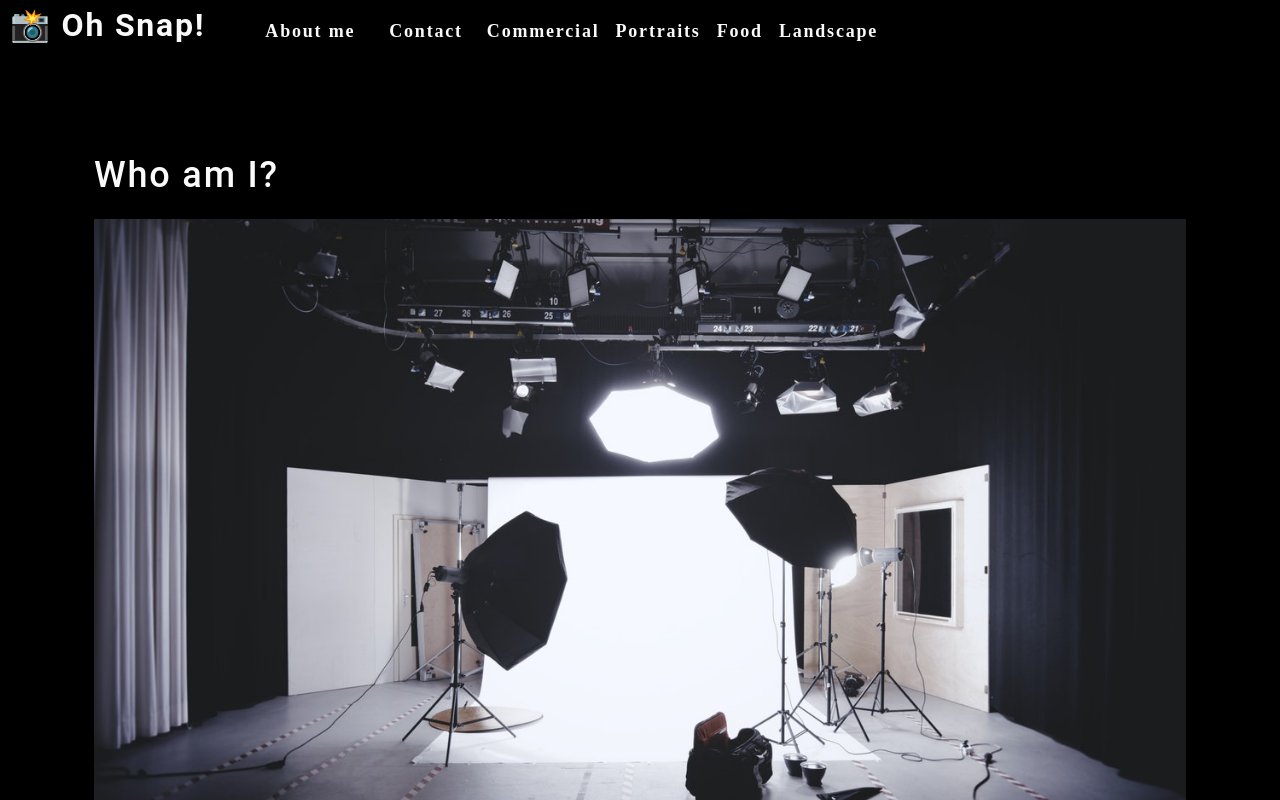
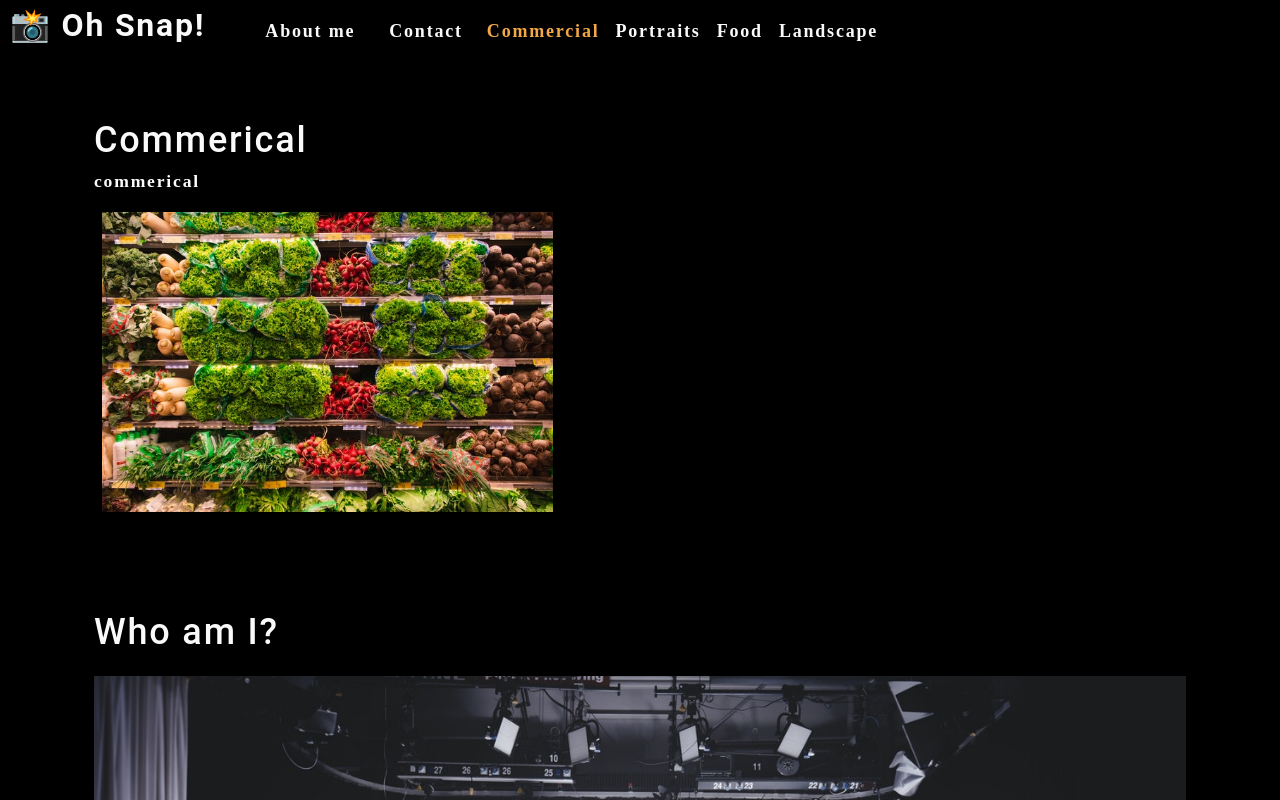
Before and after one commit to JPKashlak/photo-port, a React (Create React App) app: page / in a window 1280 px wide. Shown: the top 800 px of the page. Built offline with nearby package versions, Linux system fonts and the light colour scheme.

Commit message:
nav bar selection re-renders page

```diff
--- a/src/App.js
+++ b/src/App.js
@@ -1,14 +1,30 @@
-import React from 'react';
+import React, { useState } from 'react';
 import Nav from './components/Nav';
 import About from './components/About';
+import Gallery from './components/Gallery'
 
 function App() {
+  const [categories] = useState([
+    { name: 'commercial', description: 'Photos of grocery stores, food trucks, and other commercial projects'},
+    { name: 'portraits', description: 'Portraits of people in my life' },
+    { name: 'food', description: 'Delicious delicacies' },
+    { name: 'landscape', description: 'Fields, farmhouses, waterfalls, and the beauty of nature' }
+  ]);
+
+  const [currentCategory, setCurrentCategory] = useState(categories[0]);
 
   return (
-    <div className="App">
-      <Nav></Nav>
+    <div>
+      <Nav
+        categories={categories}
+        setCurrentCategory={setCurrentCategory}
+        currentCategory={currentCategory}
+      ></Nav>
       <main>
-        <About></About>
+        <div>
+          <Gallery></Gallery>
+          <About></About>
+        </div>
       </main>
     </div>
   );
--- /dev/null
+++ b/src/components/Gallery/index.js
@@ -0,0 +1,25 @@
+import React from 'react';
+import { capitalizeFirstLetter } from '../../utils/helpers';
+import photo from "../../assets/small/commercial/0.jpg";
+
+function Gallery(props) {
+    const currentCategory = {
+        name: "commerical",
+        description: "Photos of grocery stores, food trucks, and other commercial projects",
+    }
+    return (
+        <section>
+            <h1>{capitalizeFirstLetter(currentCategory.name)}</h1>
+            <p>{currentCategory.name}</p>
+            <div>
+                <img
+                src = {photo}
+                alt = "Commercial Example"
+                className="img-thumbnail mx-1"
+                />
+            </div>
+        </section>
+    );
+}
+
+export default Gallery;
--- a/src/components/Nav/index.js
+++ b/src/components/Nav/index.js
@@ -1,19 +1,17 @@
-import React from "react";
+import React, { useEffect } from "react";
 import { capitalizeFirstLetter } from "../../utils/helpers";
 
-function Nav() {
+function Nav(props) {
 
-  const  categories = [
-    { name: 'commercial', description: 'Photos of grocery stores, food trucks, and other commercial projects' },
-    { name: 'portraits', description: 'Portraits of people in my life' },
-    { name: 'food', description: 'Delicious delicacies' },
-    { name: 'landscape', description: 'Fields, farmhouses, waterfalls, and the beauty of nature' }
-  ];
+    const {
+        categories = [],
+        setCurrentCategory,
+        currentCategory
+    } = props;
 
-  const handleClick = (item) => {
-    console.log(item);
-    return item;
-  };
+    useEffect(() => {
+        document.title = capitalizeFirstLetter(currentCategory.name);
+    }, [currentCategory]);
 
     return (
         <header className="flex-row px-1">
@@ -25,24 +23,29 @@
           <nav>
             <ul className="flex-row">
               <li className="mx-2">
-            <a data-testid="about" href="#about" onClick={() => handleClick("About")}>
+                <a data-testid="about" href="#about">
                   About me
                 </a>
               </li>
-          <li className={"mx-2"}>
-            <span onClick={() => handleClick('Contact')}>
-              Contact
-            </span>
+              <li className="mx-2">
+                <span>Contact</span>
               </li>
-          {
-            categories.map((category) => (
-              <li className="mx-1" key={category.name} >
-                <span onClick={() => { handleClick(category.name); }}>
+              {categories.map((category) => (
+                <li
+                  className={`mx-1 ${
+                    currentCategory.name === category.name && 'navActive'
+                    }`}
+                  key={category.name}
+                >
+                  <span
+                    onClick={() => {
+                      setCurrentCategory(category)
+                    }}
+                  >
                     {capitalizeFirstLetter(category.name)}
                   </span>
                 </li>
-            ))
-          }
+              ))}
             </ul>
           </nav>
         </header>
```
Lines whose indentation alone changed are shown as unchanged.
